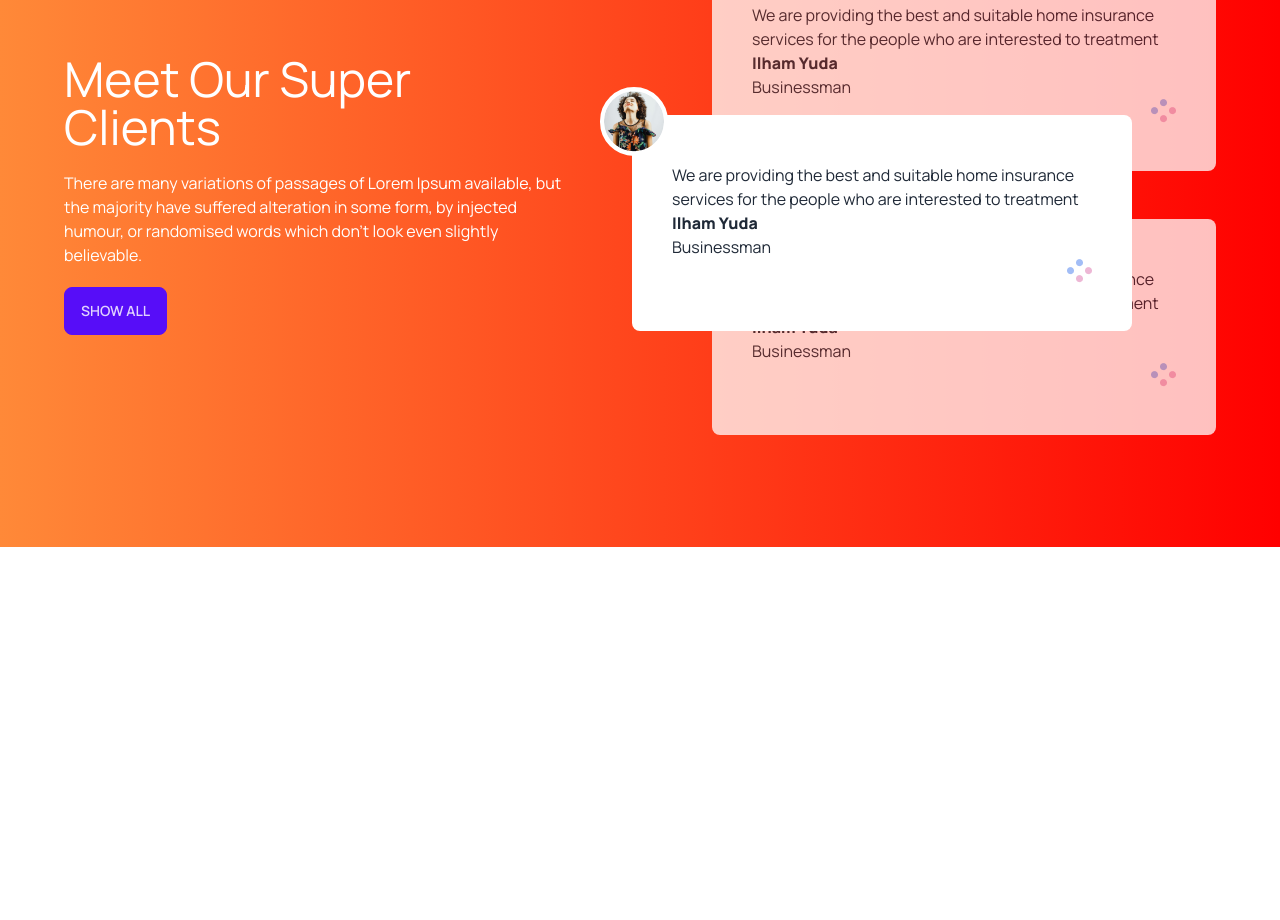
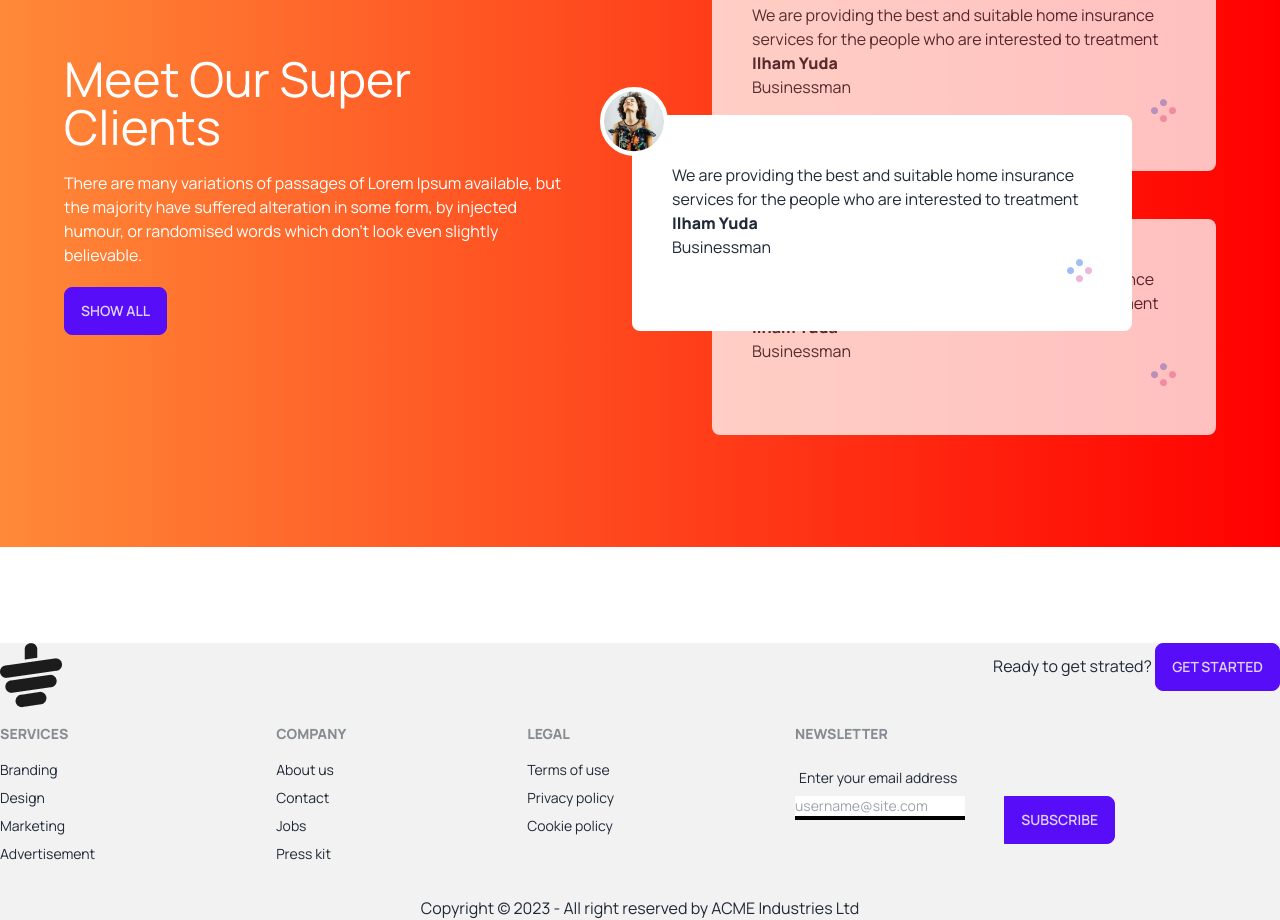
Before and after one commit to anikdev711/tea-house-with-daisyui, a plain HTML site: page index.html in a window 1280 px wide. Shown: the part 1936-2856 px from the top of the page. Before the commit the page ends 2483 px from the top, so only its background shows below. Drawn offline with nearby package versions, Linux system fonts and the light colour scheme.

Commit message:
footer added

```diff
--- a/index.html
+++ b/index.html
@@ -143,7 +143,7 @@
                 </div>
               </div>
               <!-- current card  -->
-              <div class="bg-white px-10 py-12 rounded-lg absolute top-40 -left-20 z-20 lg:w-[500px]">
+              <div class="bg-white lg:px-10 py-12 rounded-lg absolute top-40 -left-8 lg:-left-20 z-20 w-[300px] lg:w-[500px]">
                 <img class="bg-white border-4 border-white rounded-full absolute -top-7 -left-8" src="images/client.png" alt="">
                 <p>We are providing the best and suitable home insurance services for the people who are interested to treatment</p>
                 <h5 class="font-bold">Ilham Yuda</h5>
@@ -169,8 +169,52 @@
 
     </main>
 
-    <footer>
+    <footer class="bg-base-200 text-base-content mt-24">
+      <div class="flex flex-col lg:flex-row justify-between mb-4">
+        <img src="images/cup.png" alt="">
+        <p>
+          <span>Ready to get strated?</span>
+          <button class="btn btn-primary">Get Started</button>
+        </p>
+      </div>
 
+      <div class="footer">
+        <div>
+          <span class="footer-title">Services</span>
+          <a class="link link-hover">Branding</a>
+          <a class="link link-hover">Design</a>
+          <a class="link link-hover">Marketing</a>
+          <a class="link link-hover">Advertisement</a>
+        </div>
+        <div>
+          <span class="footer-title">Company</span>
+          <a class="link link-hover">About us</a>
+          <a class="link link-hover">Contact</a>
+          <a class="link link-hover">Jobs</a>
+          <a class="link link-hover">Press kit</a>
+        </div>
+        <div>
+          <span class="footer-title">Legal</span>
+          <a class="link link-hover">Terms of use</a>
+          <a class="link link-hover">Privacy policy</a>
+          <a class="link link-hover">Cookie policy</a>
+        </div>
+        <div>
+          <span class="footer-title">Newsletter</span>
+          <div class="form-control w-80">
+            <label class="label">
+              <span class="label-text">Enter your email address</span>
+            </label>
+            <div class="relative">
+              <input type="text" placeholder="username@site.com" class="border-b-4 border-black" />
+              <button class="btn btn-primary absolute top-0 right-0 rounded-l-none">Subscribe</button>
+            </div>
+          </div>
+        </div>
+      </div>
+      <div class="text-center mt-8">
+        <p>Copyright © 2023 - All right reserved by ACME Industries Ltd</p>
+      </div>
     </footer>
 </body>
 </html>
```
